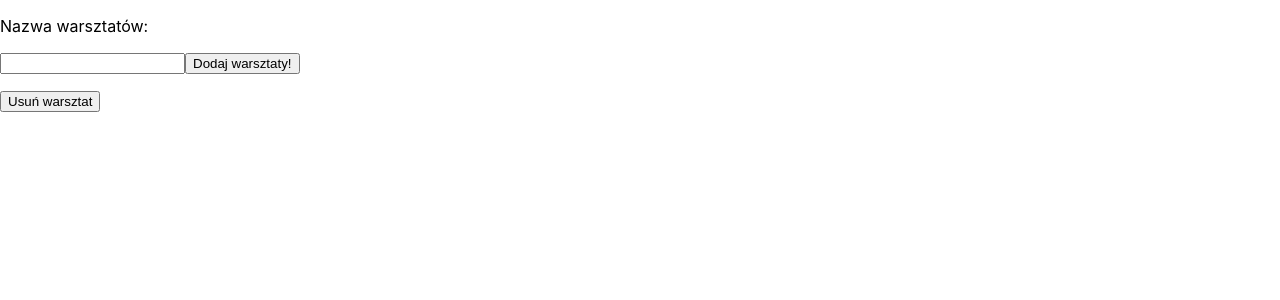
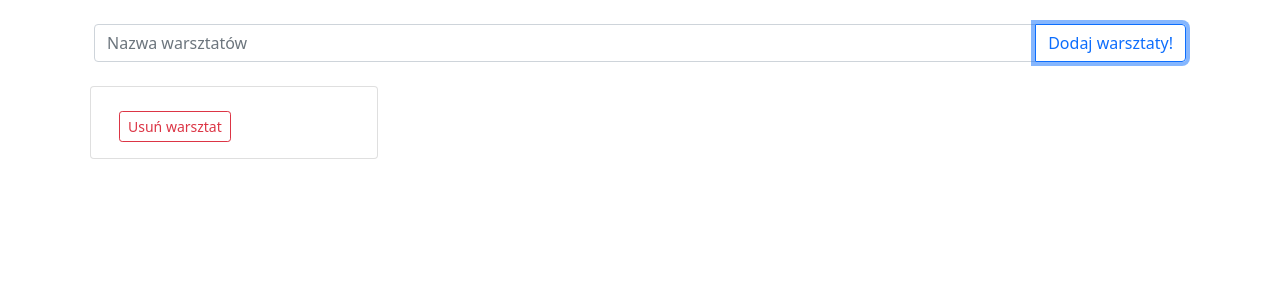
Before and after one commit to jan-lewandoski/react-intro, a React (Create React App) app: page / in a window 1280 px wide. Both pictures are taken after a click on the button "Dodaj warsztaty!". Shown: the top 300 px of the page. Built offline with nearby package versions, Linux system fonts and the light colour scheme.

Commit message:
Add react-bootstrap

```diff
--- a/package.json
+++ b/package.json
@@ -6,7 +6,9 @@
     "@testing-library/jest-dom": "^5.16.3",
     "@testing-library/react": "^12.1.4",
     "@testing-library/user-event": "^13.5.0",
+    "bootstrap": "^5.1.3",
     "react": "^18.0.0",
+    "react-bootstrap": "^2.2.3",
     "react-dom": "^18.0.0",
     "react-scripts": "5.0.0",
     "web-vitals": "^2.1.4"
--- a/src/components/WorkshopCard/index.js
+++ b/src/components/WorkshopCard/index.js
@@ -1,9 +1,19 @@
+import { Card, Button } from "react-bootstrap";
+
 const WorkshopCard = ({ id, name, deleteHandler }) => {
   return (
-    <div>
-      <p>{name}</p>
-      <button onClick={() => deleteHandler(id)}>Usuń warsztat</button>
-    </div>
+    <Card style={{ width: "18rem" }} className="m-2">
+      <Card.Body>
+        <Card.Title>{name}</Card.Title>
+        <Button
+          variant="outline-danger"
+          size="sm"
+          onClick={() => deleteHandler(id)}
+        >
+          Usuń warsztat
+        </Button>
+      </Card.Body>
+    </Card>
   );
 };
 
--- a/src/containers/App/App.js
+++ b/src/containers/App/App.js
@@ -2,6 +2,14 @@ import { useState, useEffect } from "react";
 import logo from "../../logo.svg";
 import "./App.css";
 import WorkshopCard from "../../components/WorkshopCard";
+
+import {
+  Container,
+  InputGroup,
+  FormControl,
+  Button,
+  Row,
+} from "react-bootstrap";
 
 function App() {
   const [name, setName] = useState("");
@@ -39,10 +47,21 @@ function App() {
   };
 
   return (
-    <div>
-      <p>Nazwa warsztatów: {name}</p>
-      <input value={name} onChange={onChange}></input>
-      <button onClick={addWorkshop}>Dodaj warsztaty!</button>
+    <Container className="p-4">
+      <Row>
+        <InputGroup className="mb-3">
+          <FormControl
+            placeholder="Nazwa warsztatów"
+            value={name}
+            onChange={onChange}
+          />
+          <Button variant="outline-primary" onClick={addWorkshop}>
+            Dodaj warsztaty!
+          </Button>
+        </InputGroup>
+      </Row>
+
+      <Row>
         {workshops.map((workshop, index) => (
           <WorkshopCard
             id={index}
@@ -51,8 +70,9 @@ function App() {
             deleteHandler={deleteHandler}
           />
         ))}
+      </Row>
       {workshops.length === 0 && <p>Brak warsztatów</p>}
-    </div>
+    </Container>
   );
 }
 
--- a/src/index.js
+++ b/src/index.js
@@ -3,6 +3,7 @@ import ReactDOM from "react-dom";
 import "./index.css";
 import App from "./containers/App/App";
 import reportWebVitals from "./reportWebVitals";
+import "bootstrap/dist/css/bootstrap.min.css";
 
 ReactDOM.render(
   <React.StrictMode>
```
Also changed, not shown: 1 other file (tests, documents, lock files or other folders). Lines whose indentation alone changed are shown as unchanged.
